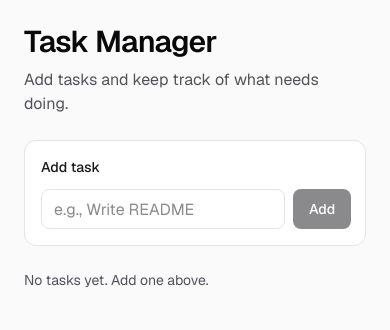
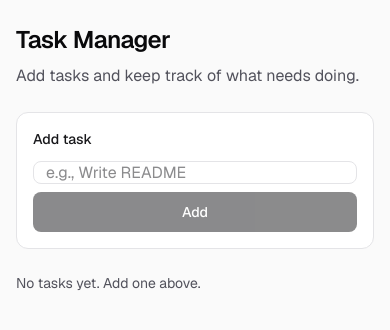
Before and after one commit to sansae/task-manager, a Next.js app: page / in a window 390 px wide. Shown: the top 330 px of the page. Built offline with nearby package versions, Linux system fonts and the light colour scheme.

Commit message:
made page mobile responsive and added word wrap

```diff
--- a/app/page.tsx
+++ b/app/page.tsx
@@ -93,10 +93,10 @@ export default function Home() {
   }
 
   return (
-    <div className="flex min-h-screen flex-col items-center bg-zinc-50 p-6 font-sans dark:bg-black">
+    <div className="flex min-h-screen flex-col items-center bg-zinc-50 px-4 py-6 font-sans dark:bg-black sm:px-6">
       <div className="w-full max-w-3xl space-y-6">
         <header className="space-y-2">
-          <h1 className="text-3xl font-semibold tracking-tight text-zinc-950 dark:text-zinc-50">
+          <h1 className="text-2xl font-semibold tracking-tight text-zinc-950 dark:text-zinc-50 sm:text-3xl">
             Task Manager
           </h1>
           <p className="text-zinc-600 dark:text-zinc-400">
--- a/components/TaskForm.tsx
+++ b/components/TaskForm.tsx
@@ -54,7 +54,7 @@ export default function TaskForm({
         Add task
       </label>
 
-      <div className="flex gap-2">
+      <div className="flex flex-col gap-2 sm:flex-row">
         <input
           value={text}
           onChange={(e) => setText(e.target.value)}
@@ -65,7 +65,7 @@ export default function TaskForm({
         <button
           type="submit"
           disabled={loading || !text.trim()}
-          className="h-10 rounded-lg bg-zinc-900 px-4 text-sm font-medium text-white transition-opacity disabled:opacity-50 dark:bg-zinc-100 dark:text-black hover:bg-blue-600 hover:text-white hover:cursor-pointer"
+          className="h-10 w-full rounded-lg bg-zinc-900 px-4 text-sm font-medium text-white transition-opacity disabled:opacity-50 dark:bg-zinc-100 dark:text-black hover:bg-blue-600 hover:text-white hover:cursor-pointer sm:w-auto"
         >
           {loading ? "Adding..." : "Add"}
         </button>
--- a/components/TaskItem.tsx
+++ b/components/TaskItem.tsx
@@ -42,7 +42,7 @@ export default function TaskItem({
   }
 
   return (
-    <div className="flex items-start justify-between gap-3 rounded-lg border border-zinc-200 bg-white px-4 py-3 dark:border-zinc-800 dark:bg-black">
+    <div className="flex flex-col gap-3 rounded-lg border border-zinc-200 bg-white px-4 py-3 dark:border-zinc-800 dark:bg-black sm:flex-row sm:items-start sm:justify-between">
       <div className="flex min-w-0 flex-1 items-start gap-3">
         <input
           type="checkbox"
@@ -63,7 +63,7 @@ export default function TaskItem({
           ) : (
             <>
               <p
-              className={`truncate text-sm font-medium ${
+                className={`text-wrap truncate text-sm font-medium ${
                   task.completed
                     ? "text-zinc-500 line-through dark:text-zinc-400"
                     : "text-zinc-900 dark:text-zinc-100"
@@ -79,21 +79,21 @@ export default function TaskItem({
         </div>
       </div>
 
-      <div className="flex shrink-0 gap-2">
+      <div className="flex flex-wrap gap-2 sm:shrink-0 sm:flex-nowrap sm:justify-end">
         {isEditing ? (
           <>
             <button
               type="button"
               onClick={saveEditing}
               disabled={!trimmedDraft}
-              className="rounded-md bg-zinc-900 px-3 py-1.5 text-xs font-medium text-white transition-opacity disabled:opacity-50 dark:bg-zinc-100 dark:text-black hover:bg-blue-600 hover:text-white hover:cursor-pointer"
+              className="w-full rounded-md bg-zinc-900 px-3 py-1.5 text-xs font-medium text-white transition-opacity disabled:opacity-50 dark:bg-zinc-100 dark:text-black hover:bg-blue-600 hover:text-white hover:cursor-pointer sm:w-auto"
             >
               Save
             </button>
             <button
               type="button"
               onClick={cancelEditing}
-              className="rounded-md border border-zinc-200 px-3 py-1.5 text-xs font-medium text-zinc-700 transition-colors hover:bg-zinc-50 dark:border-zinc-800 dark:text-zinc-200 dark:hover:bg-zinc-900 hover:bg-white hover:text-red-600 hover:border-red-600 hover:cursor-pointer"
+              className="w-full rounded-md border border-zinc-200 px-3 py-1.5 text-xs font-medium text-zinc-700 transition-colors hover:bg-zinc-50 dark:border-zinc-800 dark:text-zinc-200 dark:hover:bg-zinc-900 hover:bg-white hover:text-red-600 hover:border-red-600 hover:cursor-pointer sm:w-auto"
             >
               Cancel
             </button>
@@ -103,14 +103,14 @@ export default function TaskItem({
             <button
               type="button"
               onClick={startEditing}
-              className="rounded-md border border-zinc-200 px-3 py-1.5 text-xs font-medium text-zinc-700 transition-colors hover:bg-blue-600 hover:text-white dark:border-zinc-800 dark:text-zinc-200 dark:hover:bg-zinc-900 hover:cursor-pointer"
+              className="w-full rounded-md border border-zinc-200 px-3 py-1.5 text-xs font-medium text-zinc-700 transition-colors hover:bg-blue-600 hover:text-white dark:border-zinc-800 dark:text-zinc-200 dark:hover:bg-zinc-900 hover:cursor-pointer sm:w-auto"
             >
               Edit
             </button>
             <button
               type="button"
               onClick={confirmAndDelete}
-              className="rounded-md border px-3 py-1.5 text-xs font-medium border-zinc-200 bg-red-600 text-white hover:bg-white hover:text-red-600 hover:border-red-600 hover:cursor-pointer"
+              className="w-full rounded-md border px-3 py-1.5 text-xs font-medium border-zinc-200 bg-red-600 text-white hover:bg-white hover:text-red-600 hover:border-red-600 hover:cursor-pointer sm:w-auto"
               // className="rounded-md border border-zinc-200 px-3 py-1.5 text-xs font-medium transition-colors bg-red-600 text-white"
             >
               Delete
```
Lines whose indentation alone changed are shown as unchanged.
